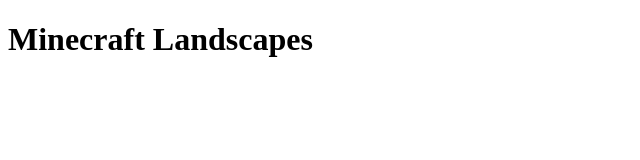
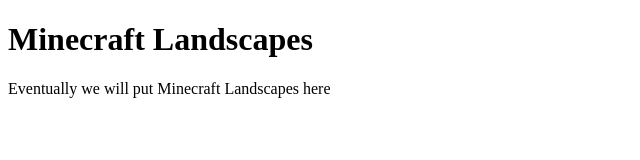
Before and after one commit to andresguc1/mineScapeland, a plain HTML site: page index.html in a window 1280 px wide. Shown: the whole page, without its empty margins (0-640 px from the left). Drawn offline with Linux system fonts and the light colour scheme.

```diff
--- a/index.html
+++ b/index.html
@@ -7,5 +7,6 @@
 </head>
 <body>
     <h1>Minecraft Landscapes</h1>
+    <p>Eventually we will put Minecraft Landscapes here</p>
 </body>
 </html>
```
